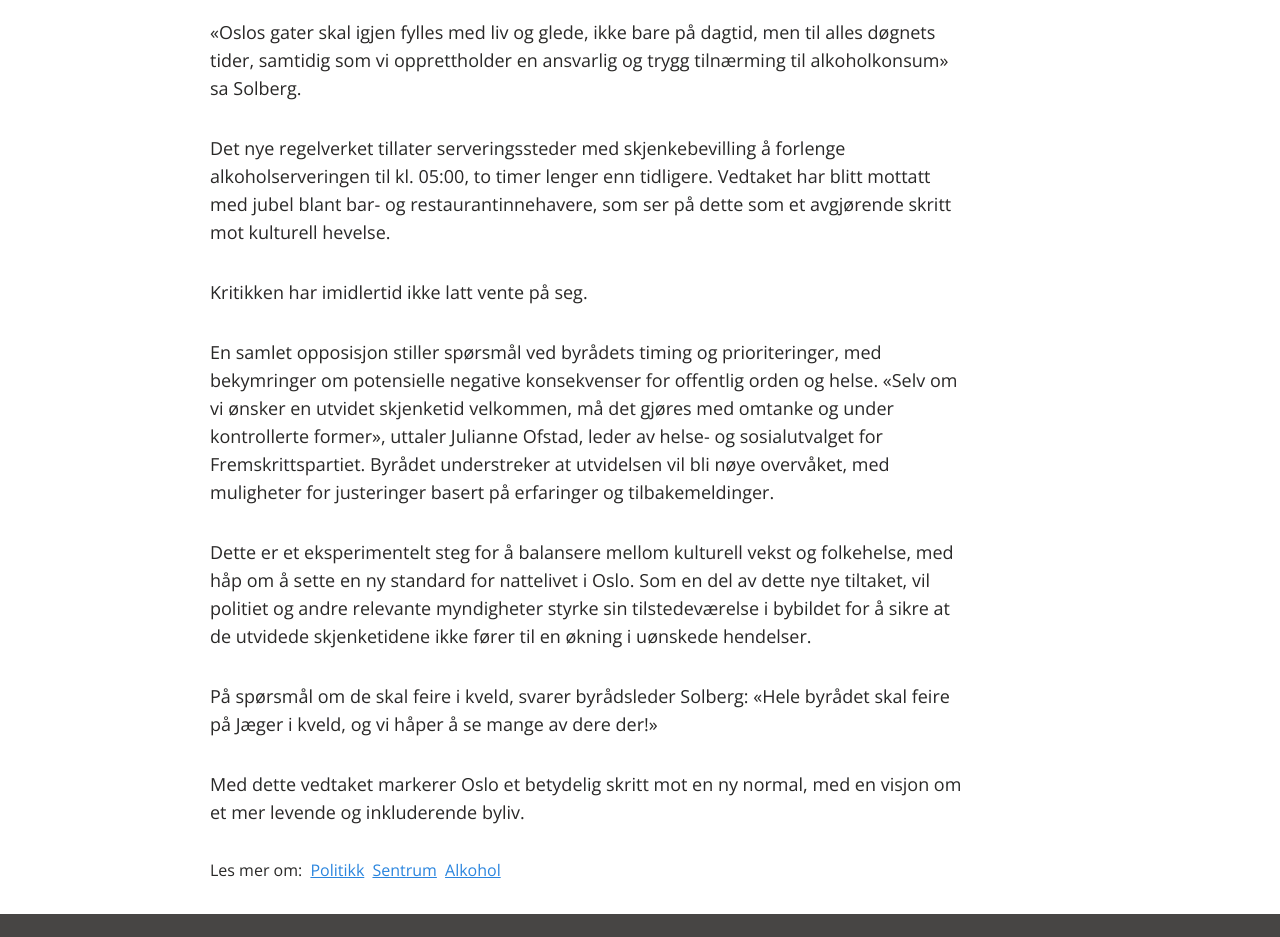
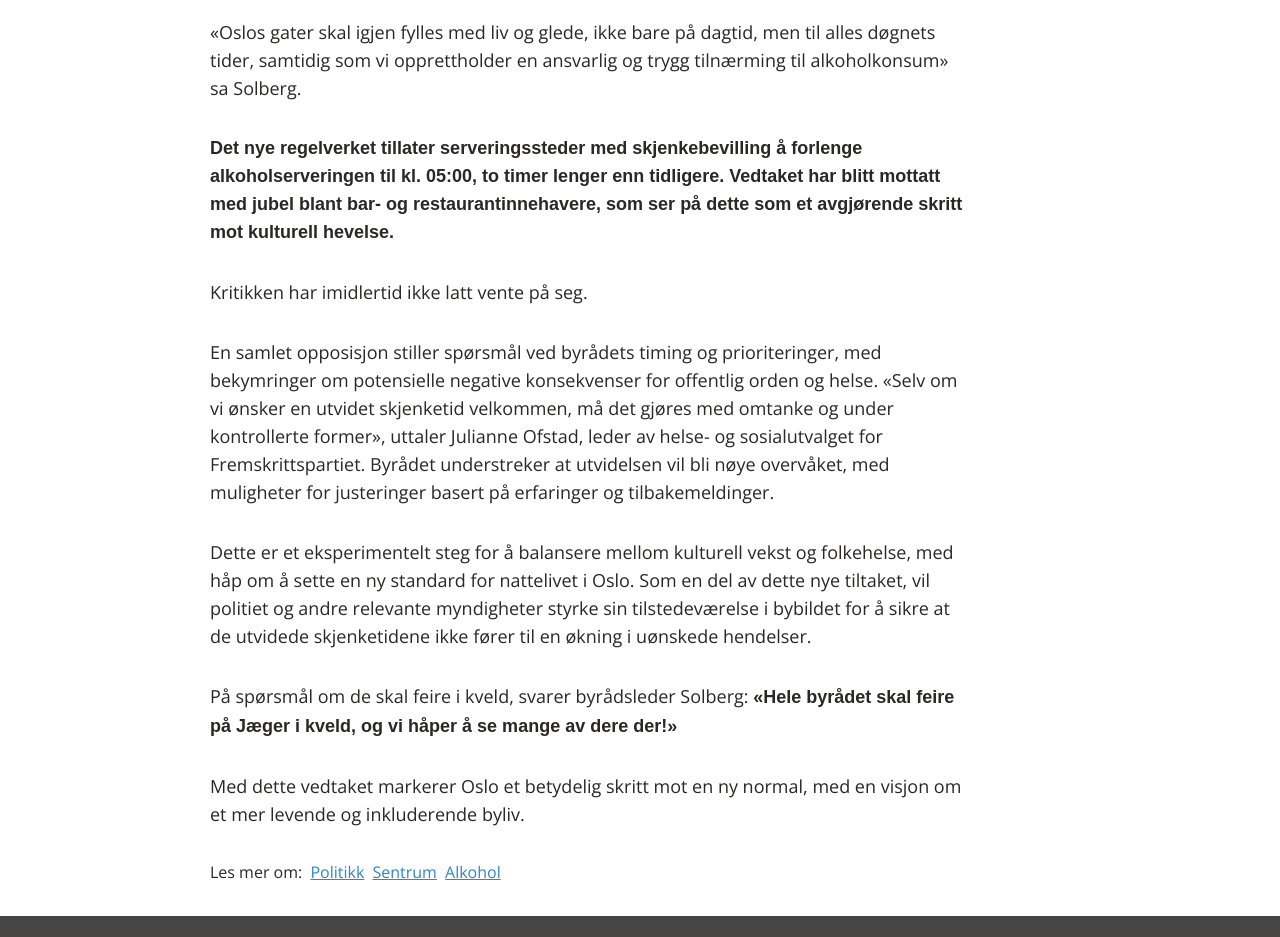
Before and after one commit to Ojself/avisaolso, a Next.js app: page /oslo-byrad-vedtar-utvidet-skjenketid in a window 1280 px wide. Shown: the part 1500-2437 px from the top of the page. Built offline with nearby package versions, Linux system fonts and the light colour scheme; a web font is replaced by a local one.

Commit message:
quick commit

```diff
--- a/src/app/oslo-byrad-vedtar-utvidet-skjenketid/components/Article.tsx
+++ b/src/app/oslo-byrad-vedtar-utvidet-skjenketid/components/Article.tsx
@@ -15,7 +15,7 @@ export default function Article() {
             utelivsbransjen og byens borgere, etter en årrekke med Nordens
             strengeste salgstider for alkohol.
           </p>
-          <p className='mb-8'>
+          <p className='mb-8 font-bold'>
             Byrådsleder Eirik Lae Solberg uttrykte under kunngjøringen at dette
             vedtaket er et ledd i å revitalisere Oslos omprofilering til
             <span className='italic'> Nordens Berlin</span>, i håp om at Oslo
@@ -26,7 +26,7 @@ export default function Article() {
             dagtid, men til alles døgnets tider, samtidig som vi opprettholder
             en ansvarlig og trygg tilnærming til alkoholkonsum» sa Solberg.
           </p>
-          <p className='mb-8'>
+          <p className='mb-8 font-bold'>
             Det nye regelverket tillater serveringssteder med skjenkebevilling å
             forlenge alkoholserveringen til kl. 05:00, to timer lenger enn
             tidligere. Vedtaket har blitt mottatt med jubel blant bar- og
@@ -55,11 +55,13 @@ export default function Article() {
             uønskede hendelser.
           </p>
           <p className='mb-8'>
-            På spørsmål om de skal feire i kveld, svarer byrådsleder Solberg:
-            «Hele byrådet skal feire på Jæger i kveld, og vi håper å se mange av
-            dere der!»
+            På spørsmål om de skal feire i kveld, svarer byrådsleder Solberg:{" "}
+            <span className='font-bold'>
+              «Hele byrådet skal feire på Jæger i kveld, og vi håper å se mange
+              av dere der!»
+            </span>
           </p>
-          <p className='mb-8'>
+          <p className='mb-8 '>
             Med dette vedtaket markerer Oslo et betydelig skritt mot en ny
             normal, med en visjon om et mer levende og inkluderende byliv.
           </p>
```
